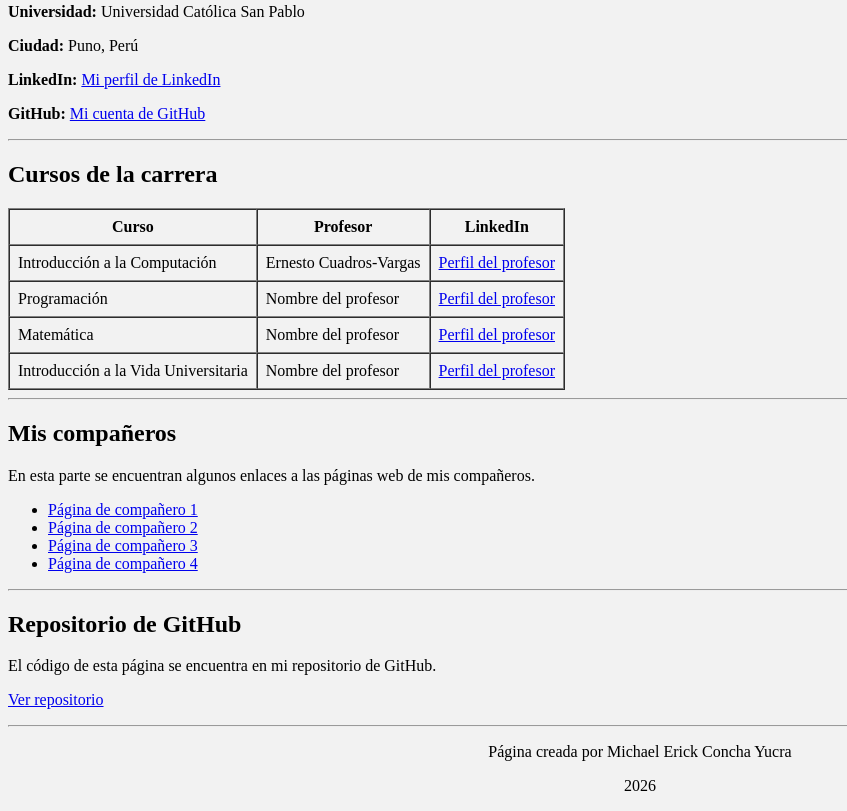
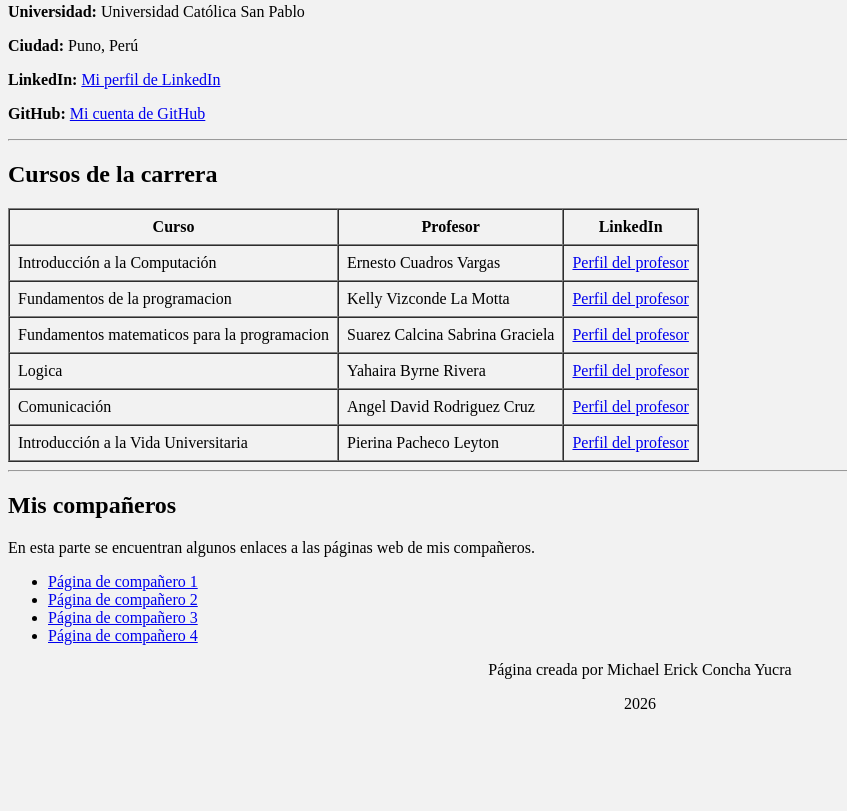
Before and after one commit to michael-boom/michael-erick-concha-yucra, a plain HTML site: page index.html in a window 1280 px wide. Shown: the part 420-1231 px from the top of the page, without its empty margins (0-847 px from the left). After the commit the page ends 1149 px from the top, so only its background shows below. Drawn offline with Linux system fonts and the light colour scheme.

Commit message:
Update index.html

```diff
--- a/index.html
+++ b/index.html
@@ -17,7 +17,7 @@
 
     <p>
         Mi nombre es Michael Erick Concha Yucra. Soy estudiante universitario de
-        Ciencia de la Computación. Me encuentro aprendiendo sobre programación,
+        Ciencia de la Computación. Me encuentro cursando el primer semestre y estoy aprendiendo sobre programación,
         algoritmos, desarrollo web y temas relacionados con la tecnología.
     </p>
 
@@ -58,7 +58,7 @@
 
         <tr>
             <td>Introducción a la Computación</td>
-            <td>Ernesto Cuadros-Vargas</td>
+            <td>Ernesto Cuadros Vargas</td>
             <td>
                 <a href="https://www.linkedin.com/in/ecuadrosv/">
                     Perfil del profesor
@@ -67,8 +67,8 @@
         </tr>
 
         <tr>
-            <td>Programación</td>
-            <td>Nombre del profesor</td>
+            <td>Fundamentos de la programacion</td>
+            <td>Kelly Vizconde La Motta</td>
             <td>
                 <a href="PEGA_AQUI_LINKEDIN_PROFESOR">
                     Perfil del profesor
@@ -77,8 +77,29 @@
         </tr>
 
         <tr>
-            <td>Matemática</td>
-            <td>Nombre del profesor</td>
+          <td>Fundamentos matematicos
+            para la programacion</td>
+            <td>Suarez Calcina Sabrina Graciela</td>
+            <td>
+                <a href="PEGA_AQUI_LINKEDIN_PROFESOR">
+                    Perfil del profesor
+                </a>
+            </td>
+        </tr>
+
+        <tr>
+            <td>Logica</td>
+            <td>Yahaira Byrne Rivera</td>
+            <td>
+                <a href="PEGA_AQUI_LINKEDIN_PROFESOR">
+                    Perfil del profesor
+                </a>
+            </td>
+        </tr>
+
+        <tr>
+            <td>Comunicación</td>
+            <td>Angel David Rodriguez Cruz</td>
             <td>
                 <a href="PEGA_AQUI_LINKEDIN_PROFESOR">
                     Perfil del profesor
@@ -88,7 +109,7 @@
 
         <tr>
             <td>Introducción a la Vida Universitaria</td>
-            <td>Nombre del profesor</td>
+            <td>Pierina Pacheco Leyton</td>
             <td>
                 <a href="PEGA_AQUI_LINKEDIN_PROFESOR">
                     Perfil del profesor
@@ -112,22 +133,6 @@
         <li><a href="PEGA_AQUI_LINK_COMPAÑERO_4">Página de compañero 4</a></li>
     </ul>
 
-    <hr>
-
-    <h2>Repositorio de GitHub</h2>
-
-    <p>
-        El código de esta página se encuentra en mi repositorio de GitHub.
-    </p>
-
-    <p>
-        <a href="PEGA_AQUI_LINK_DE_TU_REPOSITORIO">
-            Ver repositorio
-        </a>
-    </p>
-
-    <hr>
-
     <center>
         <p>Página creada por Michael Erick Concha Yucra</p>
         <p>2026</p>
```
